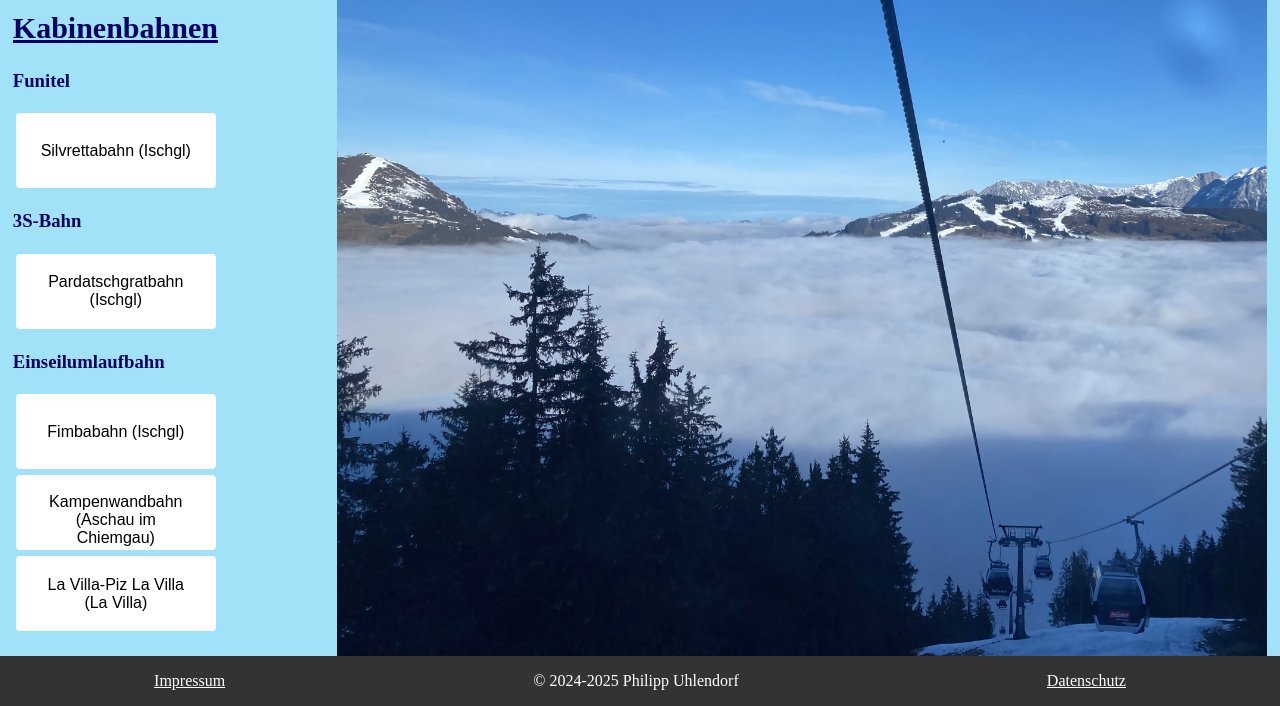
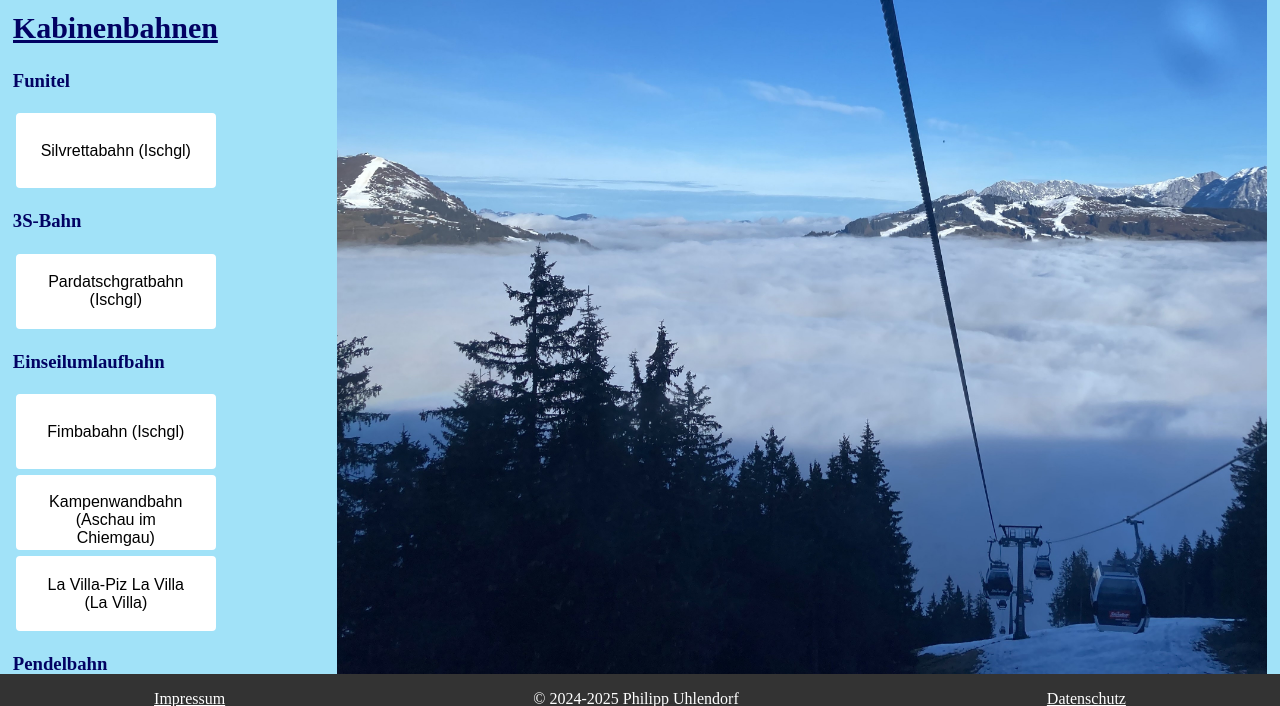
Before and after one commit to SchuleInfoLK/Gondeln-Data_Webseite, a PHP site: page /Project_C37592B/php/Homepage.php in a window 1280 px wide. Shown: the part 94-800 px from the top of the page. Run offline with PHP 8.4, Linux system fonts and the light colour scheme; data comes from the database, SQL or seed files in the repository.

Commit message:
changes in style

```diff
--- a/css/stylesheet.css
+++ b/css/stylesheet.css
@@ -28,7 +28,7 @@ header {
     margin: 0;
     padding: 0;
     width: 100%;
-    height: 2%;
+    height: 8vh;
     position: sticky;
     #logout {
         text-align: center;
@@ -76,6 +76,7 @@ footer {
     padding: 0;
     bottom: 0;
     width: 100%;
+    height: 4vh;
     position: fixed;
     a{
         color: white;
@@ -114,7 +115,7 @@ footer {
         background-color: #8b8b8b;
         overflow-y: auto;
         overflow-x: hidden;
-        max-height: calc(100vh - 16vh);
+        max-height: calc(100vh - 14.5vh);
         justify-items: center;
         padding: 1.5vh;
         .bahn-form{
@@ -339,7 +340,7 @@ footer {
             text-align: center;
             overflow-y: auto;
             overflow-x: hidden;
-            max-height: calc(100vh - 11vh);
+            max-height: calc(100vh - 10vh);
             flex-grow: 1;
             flex-shrink: 0;
             position: sticky;
```
